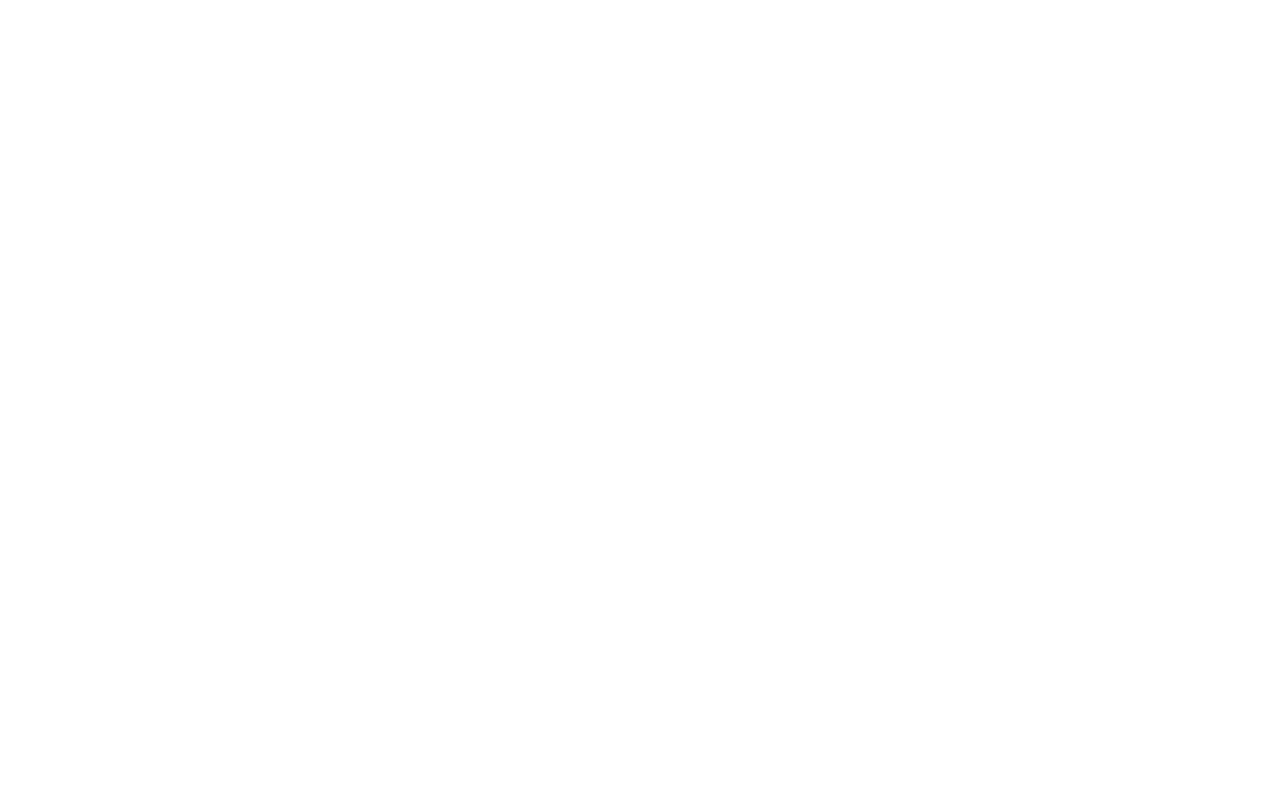
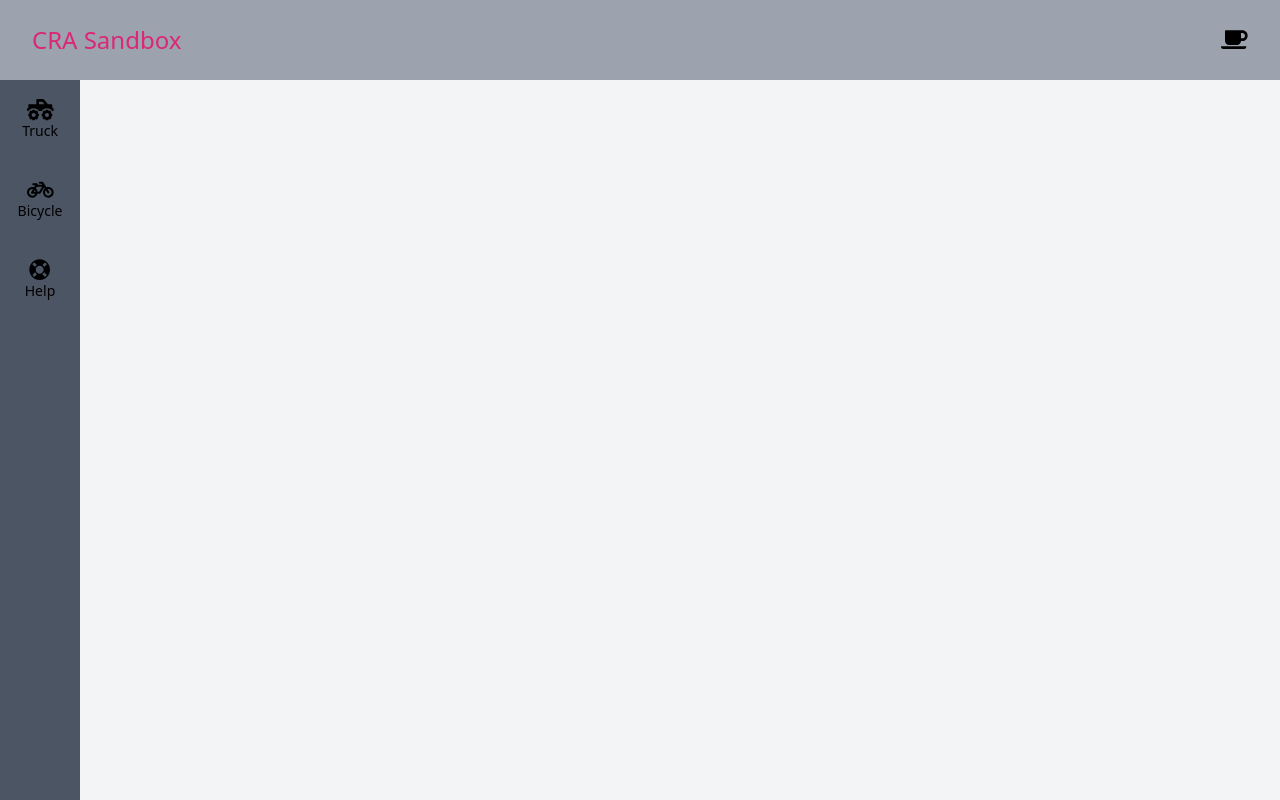
Before and after one commit to jobn/cra-sandbox, a React (Create React App) app: page / in a window 1280 px wide. Built offline with nearby package versions, Linux system fonts and the light colour scheme.

Commit message:
styling and layout

```diff
--- a/package.json
+++ b/package.json
@@ -3,6 +3,9 @@
   "version": "0.1.0",
   "private": true,
   "dependencies": {
+    "@fortawesome/fontawesome-svg-core": "^1.2.26",
+    "@fortawesome/free-solid-svg-icons": "^5.12.0",
+    "@fortawesome/react-fontawesome": "^0.1.8",
     "@testing-library/jest-dom": "^4.2.4",
     "@testing-library/react": "^9.3.2",
     "@testing-library/user-event": "^7.1.2",
--- a/public/index.html
+++ b/public/index.html
@@ -3,6 +3,7 @@
   <head>
     <meta charset="utf-8" />
     <meta name="viewport" content="width=device-width, initial-scale=1" />
+    <link href="https://unpkg.com/tailwindcss@^1.0/dist/tailwind.min.css" rel="stylesheet">
     <title>CRA Sandbox</title>
   </head>
   <body>
--- a/src/App.js
+++ b/src/App.js
@@ -1,7 +1,35 @@
 import React from "react";
+import { FontAwesomeIcon } from "@fortawesome/react-fontawesome";
+import {
+  faCoffee,
+  faTruckMonster,
+  faBicycle,
+  faLifeRing
+} from "@fortawesome/free-solid-svg-icons";
+
+import MenuButton from "./MenuButton";
 
 function App() {
-  return <div className="App"></div>;
+  return (
+    <div className="w-full min-h-screen flex flex-col">
+      <div className="h-20 flex justify-between items-center px-8 bg-gray-400">
+        <h1 className="text-2xl text-pink-600">CRA Sandbox</h1>
+        <div>
+          <FontAwesomeIcon icon={faCoffee} size="lg" />
+        </div>
+      </div>
+
+      <div className="flex flex-col md:flex-row flex-1">
+        <div className="flex md:flex-col bg-gray-600">
+          <MenuButton icon={faTruckMonster} label="Truck" />
+          <MenuButton icon={faBicycle} label="Bicycle" />
+          <MenuButton icon={faLifeRing} label="Help" />
+        </div>
+
+        <div className="flex-1 bg-gray-100"></div>
+      </div>
+    </div>
+  );
 }
 
 export default App;
--- /dev/null
+++ b/src/MenuButton.jsx
@@ -0,0 +1,11 @@
+import React from "react";
+import { FontAwesomeIcon } from "@fortawesome/react-fontawesome";
+
+const MenuButton = ({ label, icon }) => (
+  <button className="w-20 h-20 flex flex-col items-center justify-center">
+    <FontAwesomeIcon icon={icon} size="lg" />
+    <div className="text-sm">{label}</div>
+  </button>
+);
+
+export default MenuButton;
```
Also changed, not shown: 1 other file (tests, documents, lock files or other folders).
